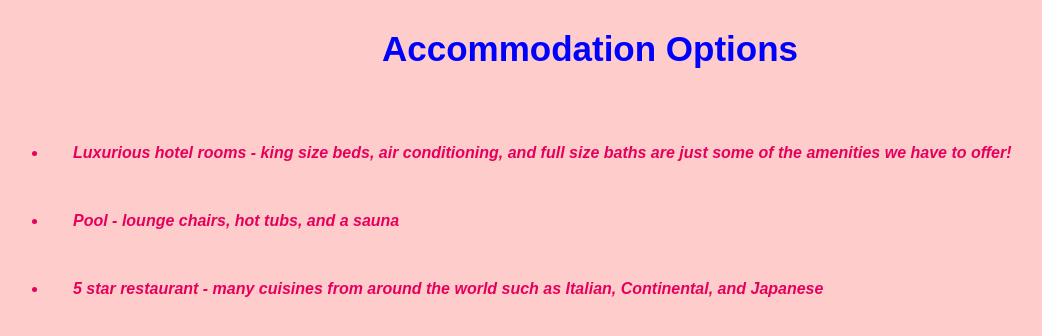
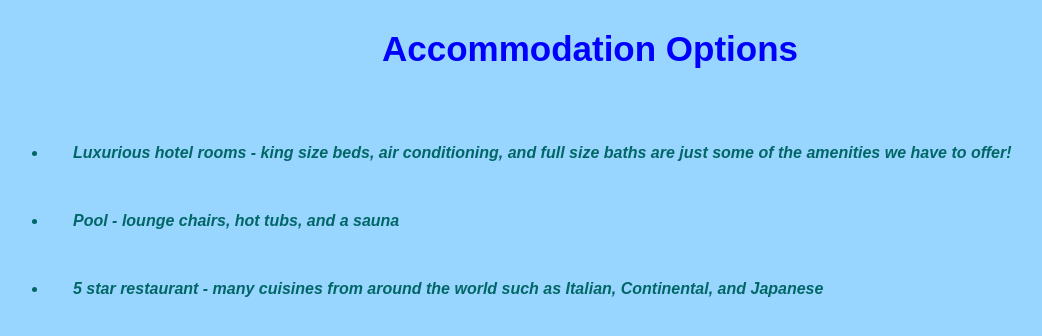
Before and after one commit to Divya1488/myIslandResort, a plain HTML site: page accommodations.html in a window 1280 px wide. Shown: the whole page, without its empty margins (50-1092 px from the left). Drawn offline with Linux system fonts and the light colour scheme.

Commit message:
change font families and color

```diff
--- a/css/styles.css
+++ b/css/styles.css
@@ -1,19 +1,19 @@
 h1 {
   text-align: center;
-  font-family: fantasy;
+  font-family: Arial;
   font-size: 35px;
   color: purple;
 }
 
 h2{
   text-align:center;
-  font-family: fantasy;
+  font-family: Arial;
   font-size: 35px;
   color: blue;
 }
 
 body {
-  background-color: #ffcccc;
+  background-color: #99d6ff;
 }
 
 img {
@@ -23,7 +23,7 @@ img {
 }
 
 p {
-  font-family:fantasy;
+  font-family:Arial;
   font-size: 30px
 }
 
@@ -32,10 +32,10 @@ p {
 }
 
 ul {
-  font-family: fantasy;
+  font-family: Arial;
   font-style: oblique;
   font-weight: bold;
-  color: #e6005c;
+  color: #006666;
   margin: 50px;
 }
 
```
